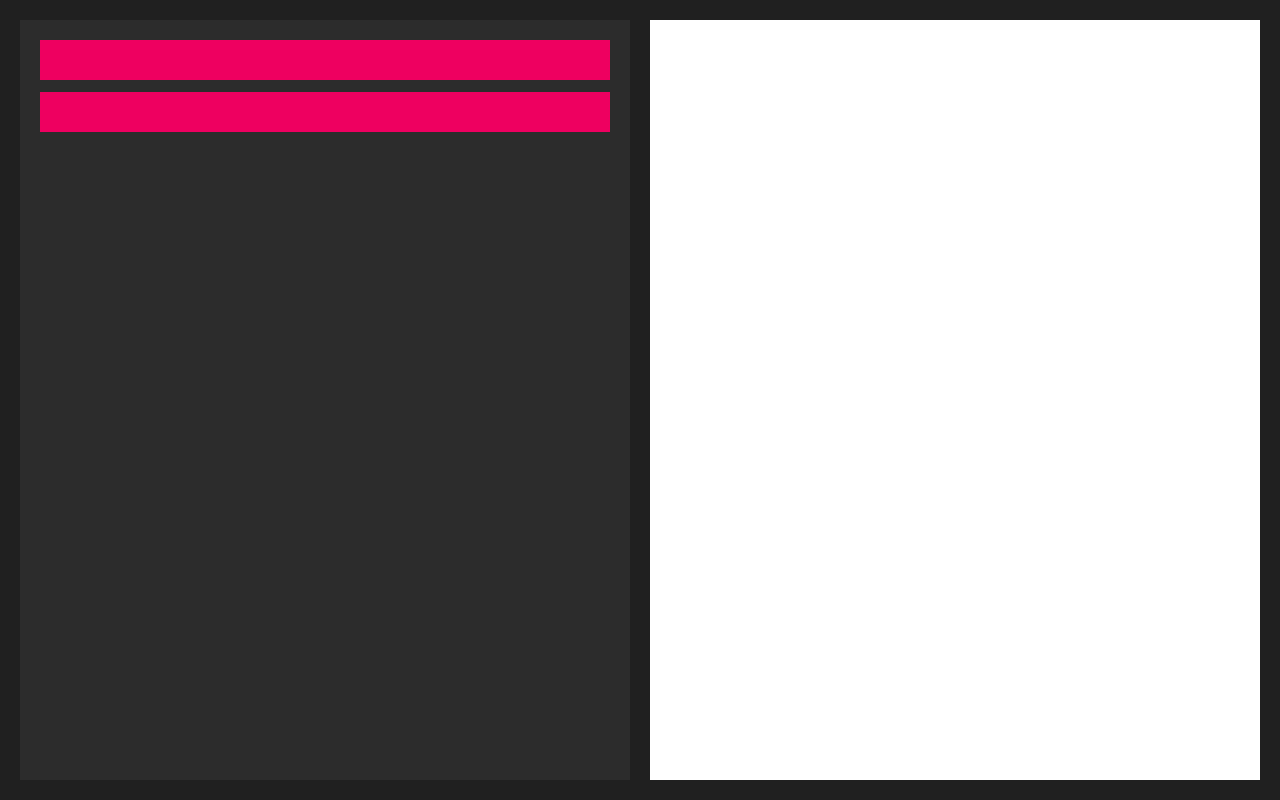
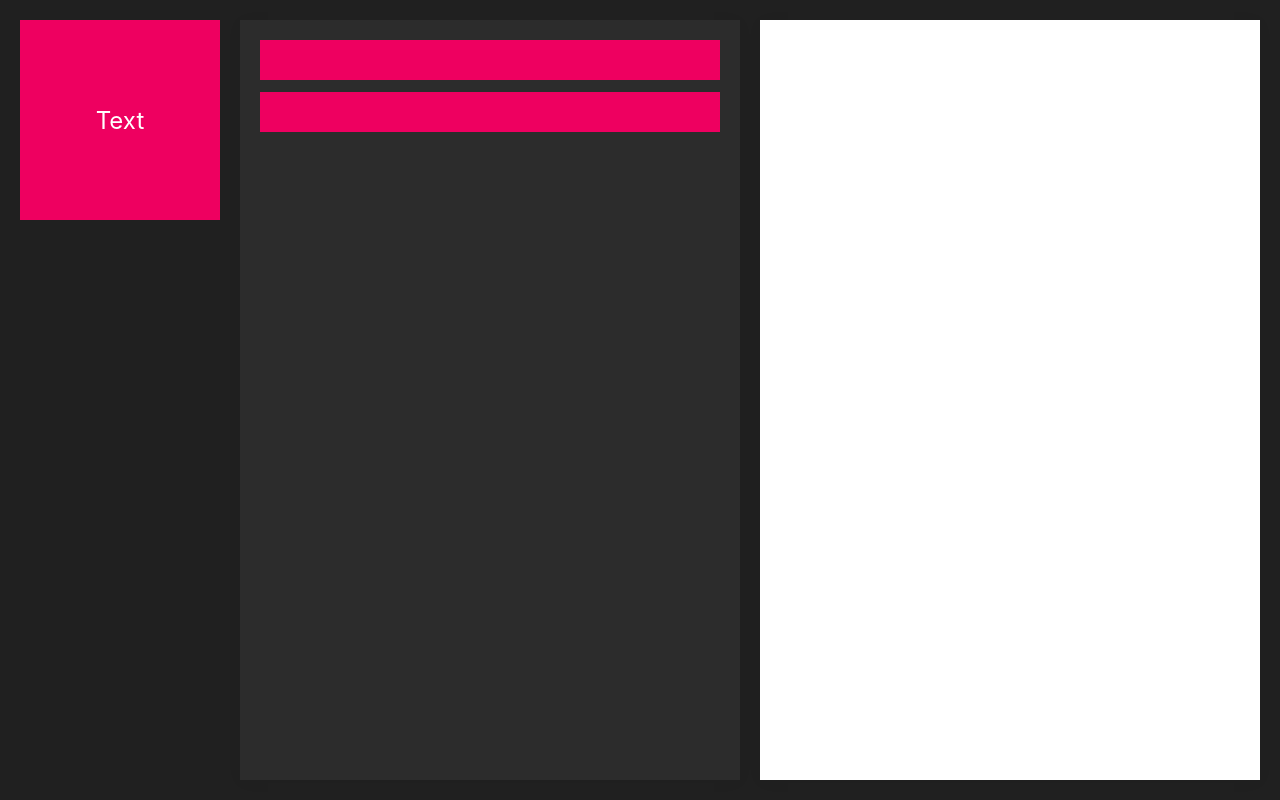
Before and after one commit to isaiah-solo/templater, a React (Create React App) app: page / in a window 1280 px wide. Built offline with nearby package versions, Linux system fonts and the light colour scheme.

Commit message:
added left toolbar for future drag and drop

```diff
--- a/src/App.css
+++ b/src/App.css
@@ -4,14 +4,8 @@
   display: grid;
   grid-auto-flow: column;
   grid-gap: 20px;
-  grid-template-columns: 1fr 1fr;
+  grid-template-columns: auto 1fr 1fr;
   height: 100vh;
   padding: 20px;
   width: 100vw;
 }
-
-.App-preview {
-  background-color: white;
-  height: 100%;
-  width: 100%;
-}
--- a/src/App.js
+++ b/src/App.js
@@ -2,6 +2,7 @@
 
 import React, { useCallback, useReducer } from 'react';
 import Preview from './preview/Preview';
+import Toolbar from './toolbar/Toolbar';
 import Workspace from './workspace/Workspace';
 import './App.css';
 
@@ -57,6 +58,7 @@ function App(_: Props): React.Element<'div'> {
   ), []);
   return (
     <div className="App-root">
+      <Toolbar />
       <Workspace items={items} />
       <Preview />
     </div>
--- a/src/preview/Preview.css
+++ b/src/preview/Preview.css
@@ -1,5 +1,6 @@
 .Preview-root {
   background-color: white;
+  box-shadow: rgba(0, 0, 0, 0.05) 0 2px 16px -2px;
   height: 100%;
   width: 100%;
 }
--- /dev/null
+++ b/src/toolbar/Toolbar.css
@@ -0,0 +1,26 @@
+.Toolbar-root {
+  box-sizing: border-box;
+  display: grid;
+  grid-auto-flow: row;
+  grid-row-gap: 12px;
+  grid-template-columns: 1fr;
+  grid-template-rows: repeat(auto-fill, 200px);
+  height: 100%;
+  width: 200px;
+}
+
+.Toolbar-item {
+  align-items: center;
+  background-color: #ee0060;
+  box-sizing: border-box;
+  color: white;
+  display: flex;
+  height: 200px;
+  justify-content: center;
+  text-align: center;
+  width: 200px;
+}
+
+.Toolbar-itemText {
+  font-size: 24px;
+}
--- /dev/null
+++ b/src/toolbar/Toolbar.js
@@ -0,0 +1,18 @@
+// @flow strict
+
+import React from 'react';
+import './Toolbar.css';
+
+type Props = $ReadOnly<{||}>;
+
+function Toolbar(_: Props): React.Element<'div'> {
+  return (
+    <div className="Toolbar-root">
+      <div className="Toolbar-item">
+        <div className="Toolbar-itemText">Text</div>
+      </div>
+    </div>
+  );
+}
+
+export default Toolbar;
--- a/src/workspace/Workspace.css
+++ b/src/workspace/Workspace.css
@@ -1,5 +1,6 @@
 .Workspace-root {
   background-color: #2c2c2c;
+  box-shadow: rgba(0, 0, 0, 0.05) 0 2px 16px -2px;
   box-sizing: border-box;
   display: grid;
   grid-auto-flow: row;
```
